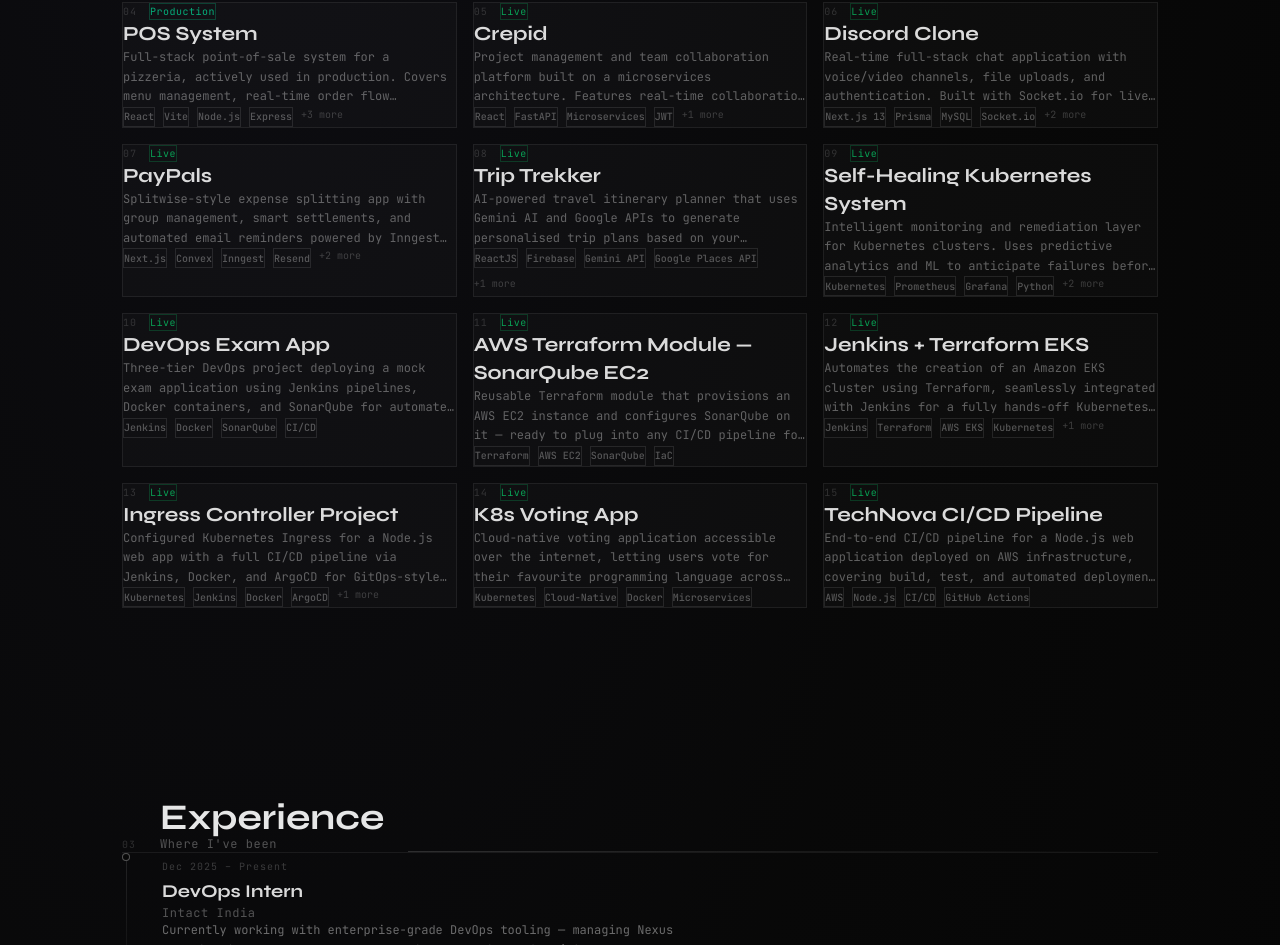
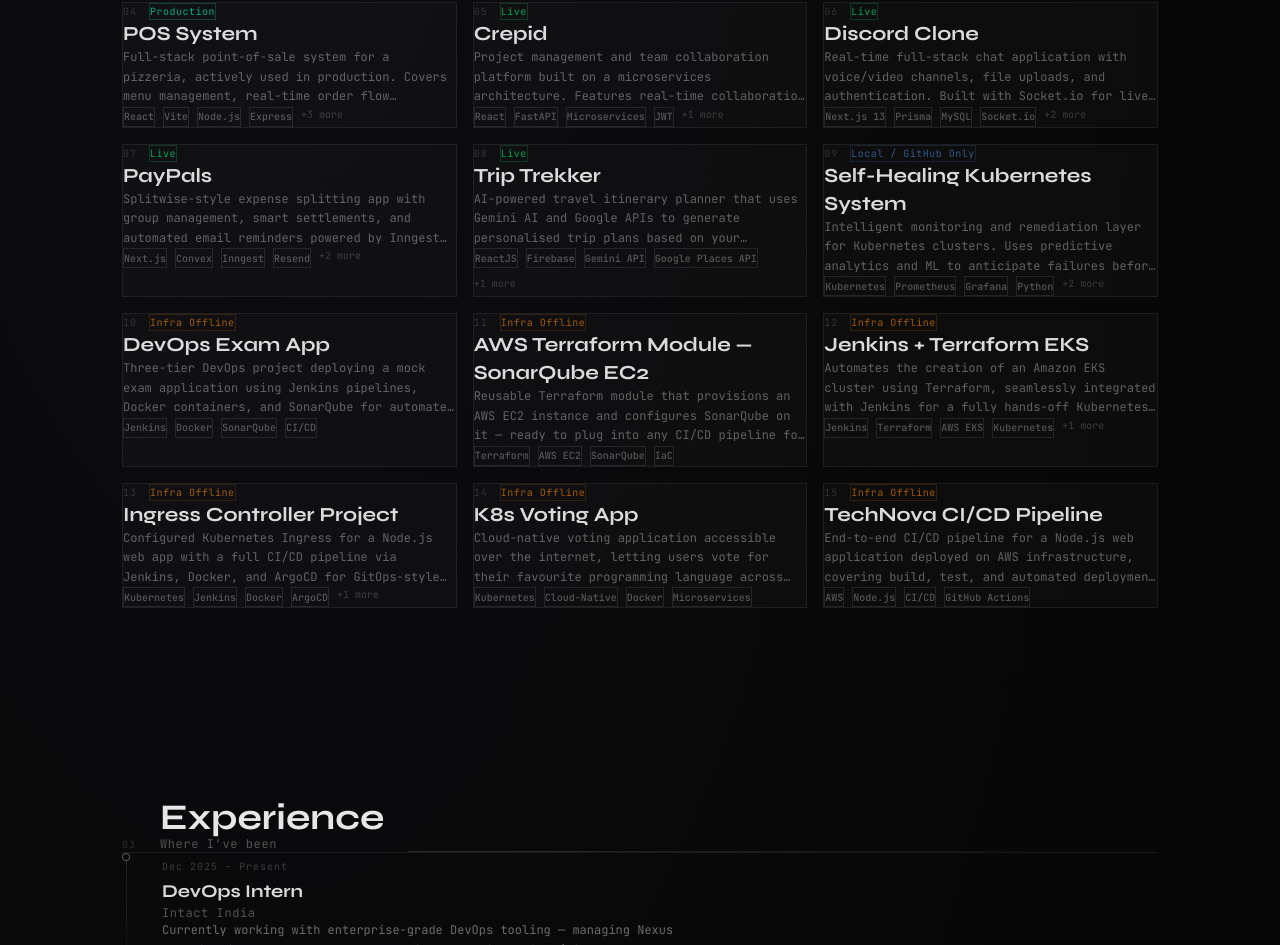
Before and after one commit to areysid/arey-sid, a Next.js app: page / in a window 1280 px wide. Shown: the part 2871-3816 px from the top of the page. Built offline with nearby package versions, Linux system fonts and the light colour scheme.

Commit message:
added different statuses for devops projects

```diff
--- a/components/projects/ProjectCard.tsx
+++ b/components/projects/ProjectCard.tsx
@@ -25,6 +25,8 @@
   "Live":        "text-green-400/70 border-green-400/20",
   "Production":  "text-emerald-400/80 border-emerald-400/25",
   "Archived":    "text-white/30 border-white/10",
+  "Infra Offline": "text-orange-400/60 border-orange-400/15",
+  "Local / GitHub Only": "text-blue-400/50 border-blue-400/15",
 };
 
 export default function ProjectCard({ project, index, onClick }: ProjectCardProps) {
--- a/lib/data.ts
+++ b/lib/data.ts
@@ -143,7 +143,7 @@
     tags: ["Kubernetes", "Prometheus", "Grafana", "Python", "Machine Learning", "Predictive Analytics"],
     github: "https://github.com/areysid/Self-Healing-Kubernetes-System-With-Predictive-Monitoring",
     live: "",
-    status: "Live",
+    status: "Local / GitHub Only",
   },
   {
     title: "DevOps Exam App",
@@ -152,7 +152,7 @@
     tags: ["Jenkins", "Docker", "SonarQube", "CI/CD"],
     github: "https://github.com/areysid/devops-exam-app",
     live: "",
-    status: "Live",
+    status: "Infra Offline",
   },
   {
     title: "AWS Terraform Module — SonarQube EC2",
@@ -161,7 +161,7 @@
     tags: ["Terraform", "AWS EC2", "SonarQube", "IaC"],
     github: "https://github.com/areysid/AWS_Terraform_Module_EC2-Sonarqube",
     live: "",
-    status: "Live",
+    status: "Infra Offline",
   },
   {
     title: "Jenkins + Terraform EKS",
@@ -170,7 +170,7 @@
     tags: ["Jenkins", "Terraform", "AWS EKS", "Kubernetes", "CI/CD"],
     github: "https://github.com/areysid/Jenkins-Terraform-EKS",
     live: "",
-    status: "Live",
+    status: "Infra Offline",
   },
   {
     title: "Ingress Controller Project",
@@ -179,7 +179,7 @@
     tags: ["Kubernetes", "Jenkins", "Docker", "ArgoCD", "Node.js"],
     github: "https://github.com/areysid/Microservices-ingress-controller",
     live: "",
-    status: "Live",
+    status: "Infra Offline",
   },
   {
     title: "K8s Voting App",
@@ -188,7 +188,7 @@
     tags: ["Kubernetes", "Cloud-Native", "Docker", "Microservices"],
     github: "https://github.com/areysid/K8s-voting-app",
     live: "",
-    status: "Live",
+    status: "Infra Offline",
   },
   {
     title: "TechNova CI/CD Pipeline",
@@ -197,7 +197,7 @@
     tags: ["AWS", "Node.js", "CI/CD", "GitHub Actions"],
     github: "https://github.com/Boora-Raman/TechNova-CI-CD-Pipeline",
     live: "",
-    status: "Live",
+    status: "Infra Offline",
   },
 ];
 
```
